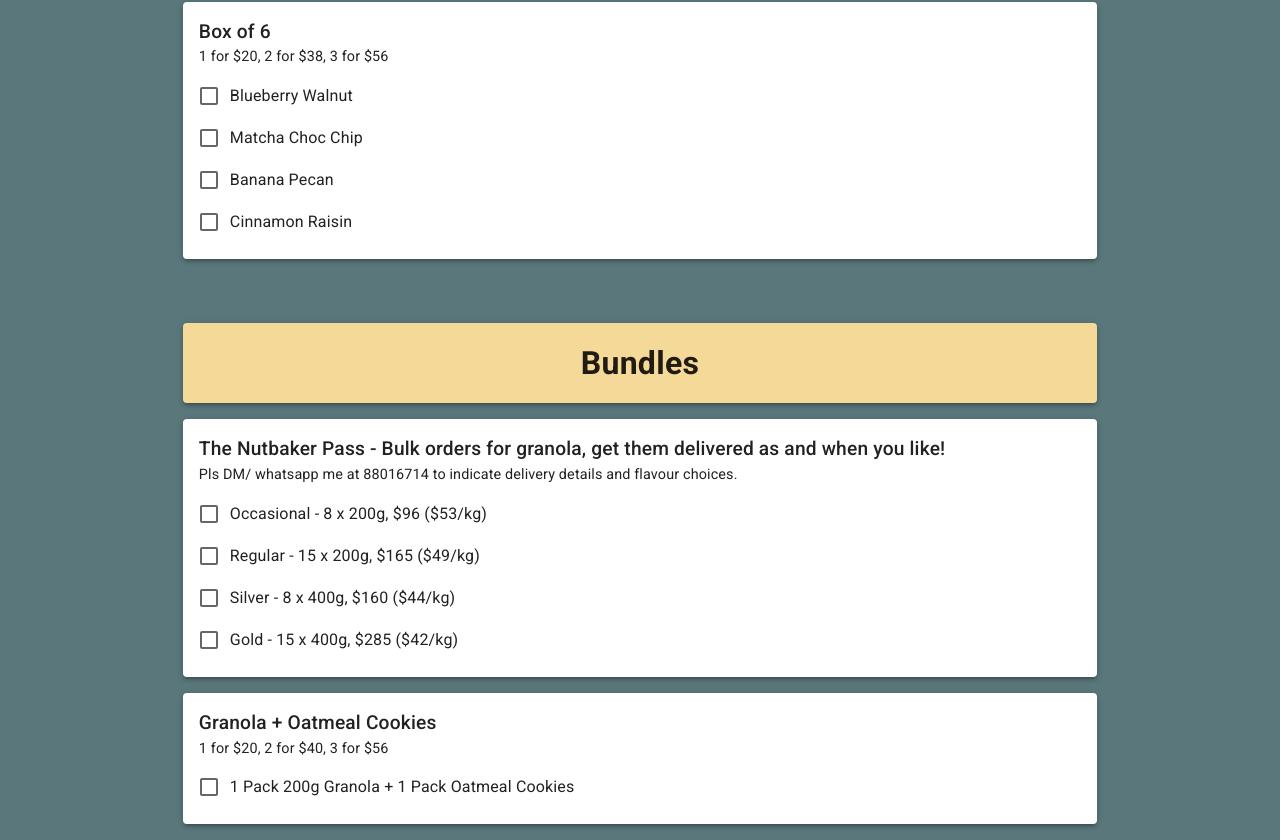
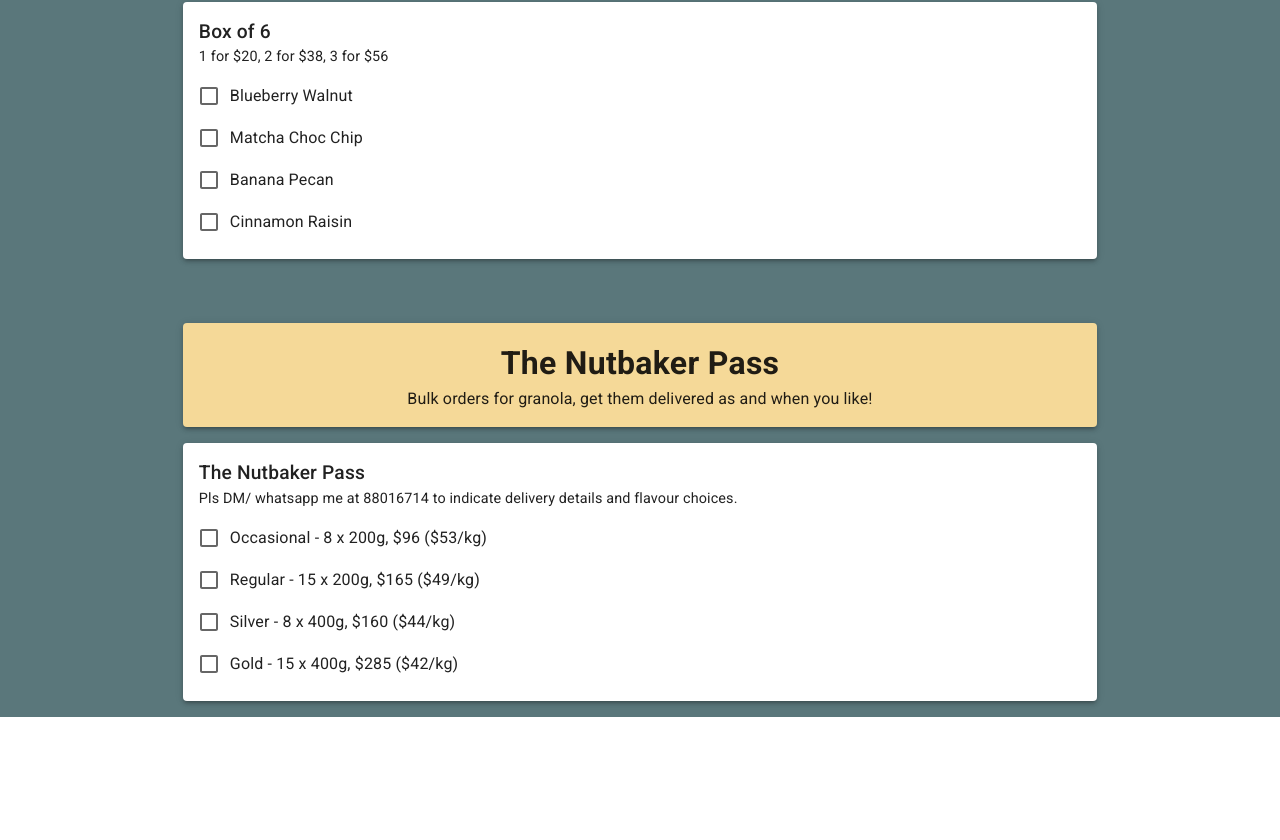
Before and after one commit to thenutbaker/thenutbaker.github.io, a React (Create React App) app: page / in a window 1280 px wide. Shown: the part 2526-3366 px from the top of the page. After the commit the page ends 3243 px from the top, so only its background shows below. Built offline with nearby package versions, Linux system fonts and the light colour scheme.

Commit message:
feat: remove granola+oatmeal bundle, add max

```diff
--- a/src/pages/OrderInfo.tsx
+++ b/src/pages/OrderInfo.tsx
@@ -1,14 +1,14 @@
+import { Item, Page } from "../App.types";
 import MultiVariantSelect from "../components/MultiVariantSelect";
-import { GRANOLA_FLAVOURS } from "../products.const";
-import { Item, Page } from "../App.types";
 import SectionHeader from "../components/SectionHeader";
 import {
+  GRANOLA_FLAVOURS,
   LOW_CARB_GRANOLA_FLAVOURS,
+  MAX_QUANTITY,
   MUFFIN_FLAVOURS,
   NUTBAKER_PASS_OPTIONS,
   OATMEAL_COOKIE_FLAVOURS,
 } from "../products.const";
-import { useState } from "react";
 
 type OrderInfoProps = {
   setItems: (items: Item[]) => void;
@@ -16,12 +16,6 @@
 };
 
 const OrderInfo = (props: OrderInfoProps) => {
-  const [
-    showGranolaOatmealCookiesBundleOptions,
-    setShowGranolaOatmealCookiesBundleOptions,
-  ] = useState(false);
-  const [granolaOatmealBundleQty, setGranolaOatmealBundleQty] = useState(0);
-
   return (
     <>
       <SectionHeader
@@ -37,7 +31,7 @@
           label: flavour,
         }))}
         onChange={() => {}}
-        quantity={{ min: 3 }}
+        quantity={{ min: 3, max: 20 }}
         allowQuantitySelection
       />
       <MultiVariantSelect
@@ -48,6 +42,9 @@
           label: flavour,
         }))}
         onChange={() => {}}
+        quantity={{
+          max: MAX_QUANTITY,
+        }}
         allowQuantitySelection
       />
       <MultiVariantSelect
@@ -58,6 +55,9 @@
           label: flavour,
         }))}
         onChange={() => {}}
+        quantity={{
+          max: MAX_QUANTITY,
+        }}
         allowQuantitySelection
       />
       <SectionHeader
@@ -72,6 +72,9 @@
           label: flavour,
         }))}
         onChange={() => {}}
+        quantity={{
+          max: MAX_QUANTITY,
+        }}
         allowQuantitySelection
       />
       <MultiVariantSelect
@@ -82,6 +85,9 @@
           label: flavour,
         }))}
         onChange={() => {}}
+        quantity={{
+          max: MAX_QUANTITY,
+        }}
         allowQuantitySelection
       />
 
@@ -94,6 +100,9 @@
           label: flavour,
         }))}
         onChange={() => {}}
+        quantity={{
+          max: MAX_QUANTITY,
+        }}
         allowQuantitySelection
       />
 
@@ -106,69 +115,26 @@
           label: flavour,
         }))}
         onChange={() => {}}
+        quantity={{
+          max: MAX_QUANTITY,
+        }}
         allowQuantitySelection
       />
 
-      <SectionHeader title="Bundles" />
+      <SectionHeader
+        title="The Nutbaker Pass"
+        subtitle="Bulk orders for granola, get them delivered as and when you like!"
+      />
       <MultiVariantSelect
-        title="The Nutbaker Pass - Bulk orders for granola, get them delivered as and when you like!"
+        title="The Nutbaker Pass"
         subtitle="Pls DM/ whatsapp me at 88016714 to indicate delivery details and flavour choices."
         options={NUTBAKER_PASS_OPTIONS}
         onChange={() => {}}
+        quantity={{
+          max: MAX_QUANTITY,
+        }}
         allowQuantitySelection={false}
       />
-      <MultiVariantSelect
-        title="Granola + Oatmeal Cookies"
-        subtitle="1 for $20, 2 for $40, 3 for $56"
-        options={[
-          {
-            productCode: "GRANOLA_OATMEAL_COOKIES_BUNDLE",
-            label: "1 Pack 200g Granola + 1 Pack Oatmeal Cookies",
-          },
-        ]}
-        onChange={(selections) => {
-          setShowGranolaOatmealCookiesBundleOptions(selections.length > 0);
-          if (selections.length > 0) {
-            setGranolaOatmealBundleQty(selections[0].quantity);
-          }
-        }}
-        allowQuantitySelection={true}
-        singleItemMaxQty={3}
-      />
-      {showGranolaOatmealCookiesBundleOptions && (
-        <MultiVariantSelect
-          title="Granola Flavours"
-          subtitle="For Granola + Oatmeal Cookies Bundle"
-          options={GRANOLA_FLAVOURS.map((flavour) => ({
-            productCode: "PLACEHOLDER",
-            label: flavour,
-          }))}
-          onChange={() => {}}
-          allowQuantitySelection
-          quantity={{
-            max: granolaOatmealBundleQty,
-            min: granolaOatmealBundleQty,
-            validateZero: true,
-          }}
-        />
-      )}
-      {showGranolaOatmealCookiesBundleOptions && (
-        <MultiVariantSelect
-          title="Oatmeal Cookies Flavour"
-          subtitle="For Granola + Oatmeal Cookies Bundle"
-          options={OATMEAL_COOKIE_FLAVOURS.map((flavour) => ({
-            productCode: "PLACEHOLDER",
-            label: flavour,
-          }))}
-          onChange={() => {}}
-          allowQuantitySelection
-          quantity={{
-            max: granolaOatmealBundleQty,
-            min: granolaOatmealBundleQty,
-            validateZero: true,
-          }}
-        />
-      )}
 
       <div />
     </>
--- a/src/products.const.ts
+++ b/src/products.const.ts
@@ -1,3 +1,4 @@
+export const MAX_QUANTITY = 20;
 export const GRANOLA_FLAVOURS = [
   "Original",
   "Dark Choc Sea Salt",
```
